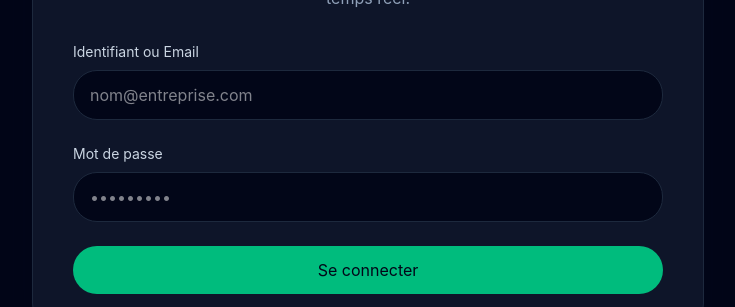
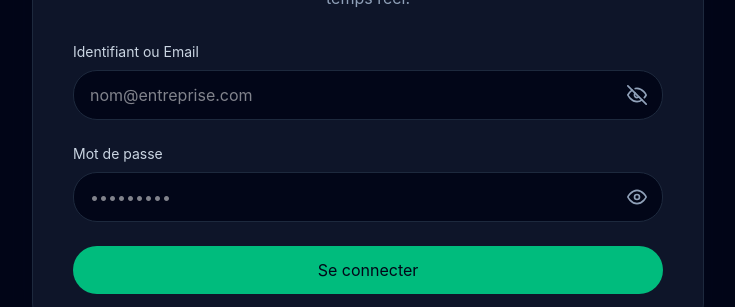
Before and after one commit to temporairekenpaji-cell/flotte-automobile, a React (Vite) app: page /login in a window 1280 px wide. Shown: the part 314-621 px from the top of the page, without its empty margins (272-1007 px from the left). Built offline with nearby package versions, Linux system fonts and the light colour scheme.

Commit message:
fix: update production api url, remove splash screen delay, add vercel rewrites and login fields visibility toggle

```diff
--- a/src/App.jsx
+++ b/src/App.jsx
@@ -1,16 +1,8 @@
-import { useState } from 'react'
 import { BrowserRouter } from 'react-router-dom'
 import { AuthProvider } from './context/AuthContext'
 import AppRouter from './routes/AppRouter'
-import SplashScreen from './components/SplashScreen'
 
 function App() {
-  const [showSplash, setShowSplash] = useState(true)
-
-  if (showSplash) {
-    return <SplashScreen onFinish={() => setShowSplash(false)} />
-  }
-
   return (
     <BrowserRouter>
       <AuthProvider>
--- a/src/pages/Login.jsx
+++ b/src/pages/Login.jsx
@@ -1,12 +1,15 @@
 import { useState } from 'react'
 import { useNavigate } from 'react-router-dom'
 import { useAuth } from '../hooks/useAuth'
+import { FiEye, FiEyeOff } from 'react-icons/fi'
 
 export default function Login() {
   const navigate = useNavigate()
   const { login } = useAuth()
   const [email, setEmail] = useState('')
   const [password, setPassword] = useState('')
+  const [showEmail, setShowEmail] = useState(true)
+  const [showPassword, setShowPassword] = useState(false)
   const [error, setError] = useState(null)
   const [loading, setLoading] = useState(false)
 
@@ -18,7 +21,7 @@ export default function Login() {
     try {
       await login(email, password)
       navigate('/')
-    } catch (err) {
+    } catch {
       setError('Échec de connexion. Vérifiez vos identifiants et réessayez.')
     } finally {
       setLoading(false)
@@ -36,25 +39,43 @@ export default function Login() {
         <form className="space-y-6" onSubmit={handleSubmit}>
           <div>
             <label className="mb-2 block text-sm text-slate-300">Identifiant ou Email</label>
+            <div className="relative">
               <input
-              type="text"
+                type={showEmail ? "text" : "password"}
                 value={email}
                 onChange={(e) => setEmail(e.target.value)}
                 required
-              className="w-full rounded-3xl border border-slate-800 bg-slate-950 px-4 py-3 text-white outline-none transition focus:border-emerald-400"
+                className="w-full rounded-3xl border border-slate-800 bg-slate-950 pl-4 pr-12 py-3 text-white outline-none transition focus:border-emerald-400"
                 placeholder="nom@entreprise.com"
               />
+              <button
+                type="button"
+                onClick={() => setShowEmail(!showEmail)}
+                className="absolute right-4 top-1/2 -translate-y-1/2 text-slate-400 hover:text-white transition"
+              >
+                {showEmail ? <FiEyeOff className="h-5 w-5" /> : <FiEye className="h-5 w-5" />}
+              </button>
+            </div>
           </div>
           <div>
             <label className="mb-2 block text-sm text-slate-300">Mot de passe</label>
+            <div className="relative">
               <input
-              type="password"
+                type={showPassword ? "text" : "password"}
                 value={password}
                 onChange={(e) => setPassword(e.target.value)}
                 required
-              className="w-full rounded-3xl border border-slate-800 bg-slate-950 px-4 py-3 text-white outline-none transition focus:border-emerald-400"
+                className="w-full rounded-3xl border border-slate-800 bg-slate-950 pl-4 pr-12 py-3 text-white outline-none transition focus:border-emerald-400"
                 placeholder="•••••••••"
               />
+              <button
+                type="button"
+                onClick={() => setShowPassword(!showPassword)}
+                className="absolute right-4 top-1/2 -translate-y-1/2 text-slate-400 hover:text-white transition"
+              >
+                {showPassword ? <FiEyeOff className="h-5 w-5" /> : <FiEye className="h-5 w-5" />}
+              </button>
+            </div>
           </div>
           {error ? <p className="text-sm text-rose-400">{error}</p> : null}
           <button
```
Also changed, not shown: vercel.json (added), 1 other file (tests, documents, lock files or other folders). Lines whose indentation alone changed are shown as unchanged.
